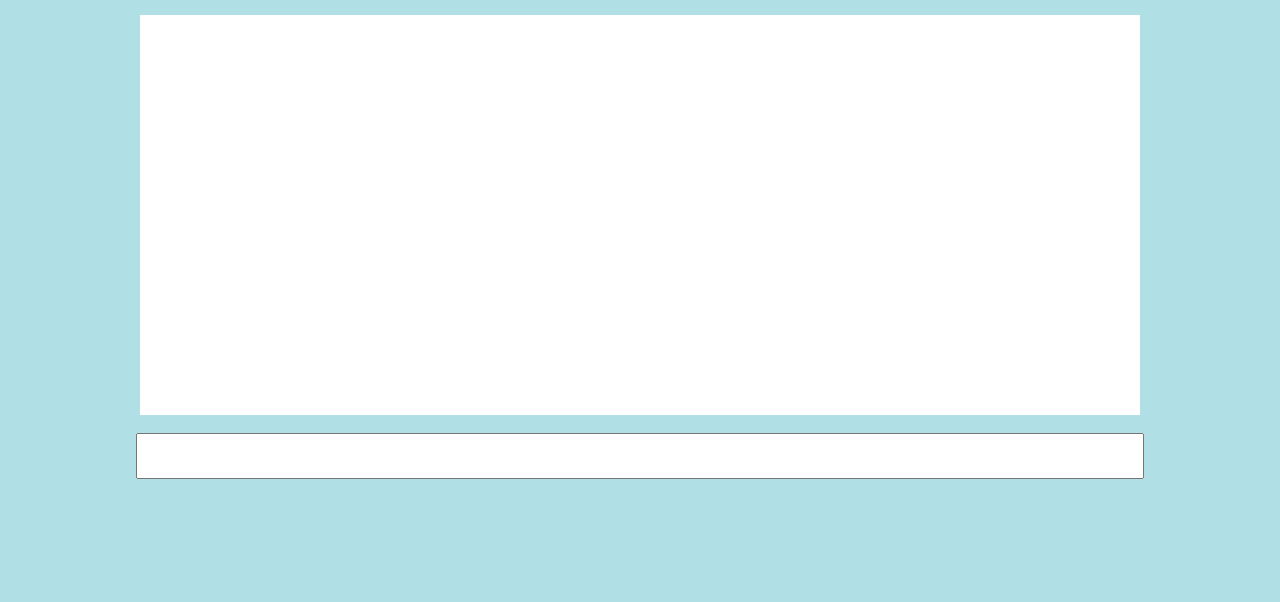
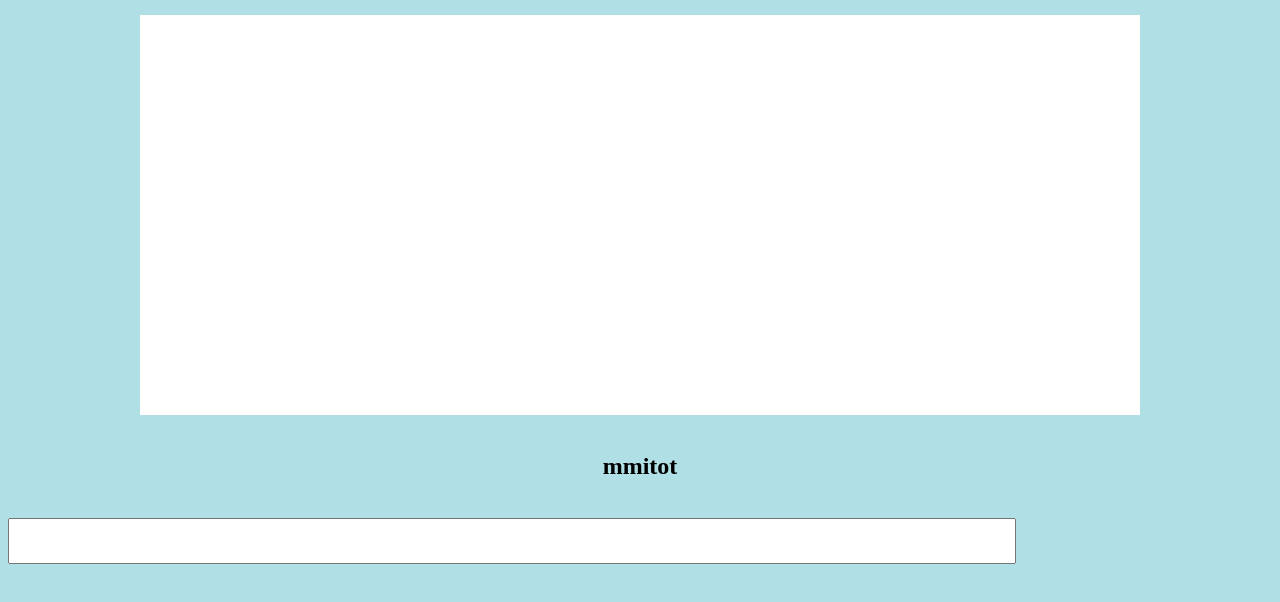
Before and after one commit to jhardberger/project-1-game, a plain HTML site: page index.html in a window 1280 px wide. Shown: the part 112-714 px from the top of the page. Drawn offline with nearby package versions, Linux system fonts and the light colour scheme.

Commit message:
started buildout of wordCheck method, works so far

```diff
--- a/css/styl.css
+++ b/css/styl.css
@@ -16,6 +16,15 @@ div {
 	justify-content: space-around;
 }
 
+#input {
+	display: flex;
+	flex-direction: column;
+}
+
+h2{
+	text-align: center;
+}
+
 input {
 	height: 40px;
 	width: 1000px;
--- a/index.html
+++ b/index.html
@@ -20,7 +20,8 @@
 	</div>
 	<br>
 	<div id="input">
-
+		<h2>here comes the passphrase</h2>
+		<br>
 		<input type="text" name="master">
 	</div>
 	<br>
--- a/js/app.js
+++ b/js/app.js
@@ -249,8 +249,8 @@ these are my arrays and word-building functions
 
 	insaneChar: [
 		'johnny', 'paualie', 'georgie', 'ringo', 'hillary', 'jeremy', 'nowhere', 'maximum', 'maplethorpe', 'quinelle', 'axeman', 'skeleton', 'argyle',
-		'rhianna', 'rhianon', 'marquee', 'messerschmidt', 'aragorn', 'barnaby', 'huxtable', 'ripperton', 'quagmire', 'quinlan', 'starburst', 'restaurant',
-		'opportunist', 'manticore', 'abalony', 'curlique', 'arabesque', 'ratbatcat', 'robocop', 'argonaut', 'exegesis', 'calrisian', 'cumulus', 'uppity'
+		'rhianna', 'rhianon', 'marquee', 'aragorn', 'barnaby', 'huxtable', 'ripperton', 'quagmire', 'quinlan', 'starburst', 'restaurant', 'opportunist',
+		'manticore', 'abalony', 'curlique', 'arabesque', 'ratbatcat', 'robocop', 'argonaut', 'exegesis', 'calrisian', 'cumulus', 'uppity'
 	],
 
 	makeWord(array1, array2){
@@ -260,20 +260,31 @@ these are my arrays and word-building functions
 		for (let i = 0; i < 3; i++) {
 			let thisArray = null;
 			let arrayInteger = (Math.floor((Math.random() * 2)) + 1);
-			console.log(arrayInteger);
 			if (arrayInteger === 1) {
 				thisArray = array1;
 			} if (arrayInteger === 2) {
 				thisArray = array2;
 			}
-			console.log(thisArray);
 			let randInteger = (Math.floor(Math.random() * thisArray.length));
 			wordChars.push(thisArray[randInteger]);
 		};
 
 		let word = wordChars.join("");
+		// console.log(word);
+		return word;
+
+	},
+
+	wordCheck(){
+		let word = this.makeWord(this.easyChar, this.mediumChar);
+
 		console.log(word);
-		return word;
+
+		$('h2').text(word);
+
+		let idArray = word.split("");
+
+		console.log(idArray);
 
 	}
 
@@ -281,7 +292,7 @@ these are my arrays and word-building functions
 
 };
 
-game.makeWord(game.insaneChar, game.mediumChar);
+game.wordCheck();
 
 /***********************************************************************************
 					ANIMATION JUNK
```
